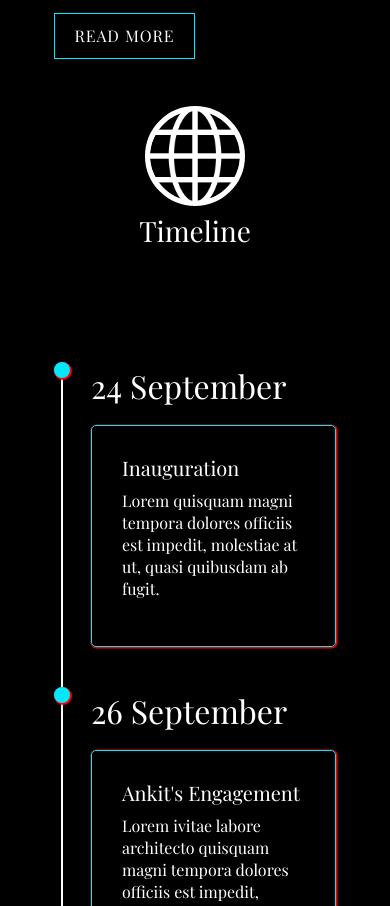
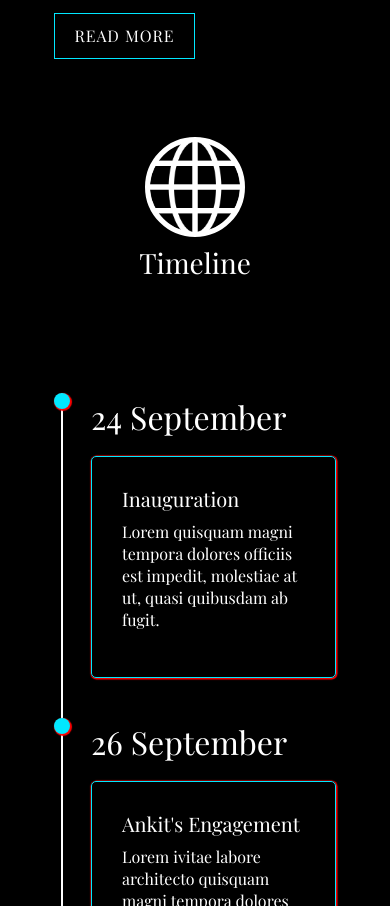
Before and after one commit to sid172014/TempProject, a plain HTML site: page index.html in a window 390 px wide. Shown: the part 1620-2526 px from the top of the page. Drawn offline with nearby package versions, Linux system fonts and the light colour scheme.

Commit message:
Upto Timeline

```diff
--- a/css/styles.css
+++ b/css/styles.css
@@ -193,7 +193,10 @@ ul .nav-item a{
     .jumbo{
         padding-left: 10%;
         padding-right: 10%;
-        min-height: 150vh;
+        min-height: 300vh;
+    }
+    .jumbo .container .row div:nth-child(3){
+        margin-top: 25%;
     }
     .jumbo .container .row div:nth-child(2){
         padding-top: 5%;
```
Also changed, not shown: index.html (+1 -1 lines).
